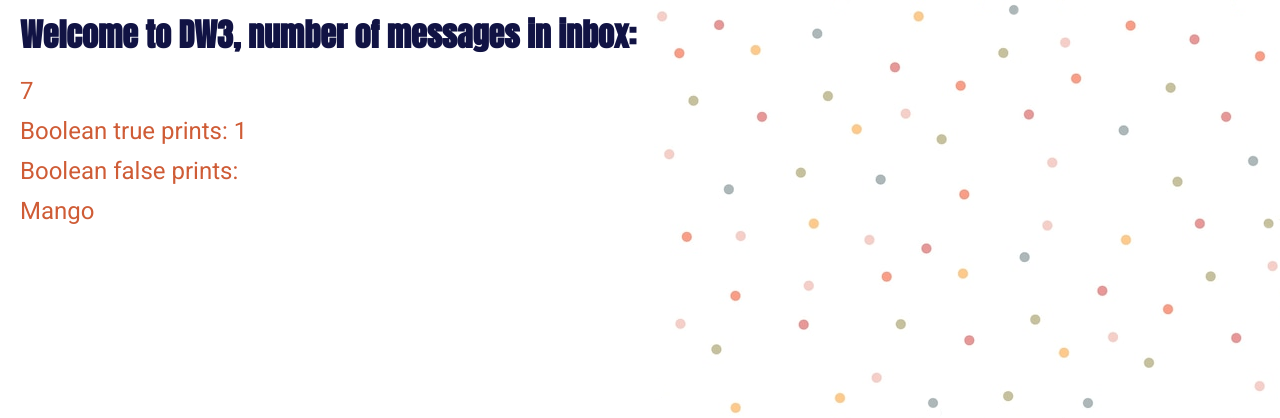
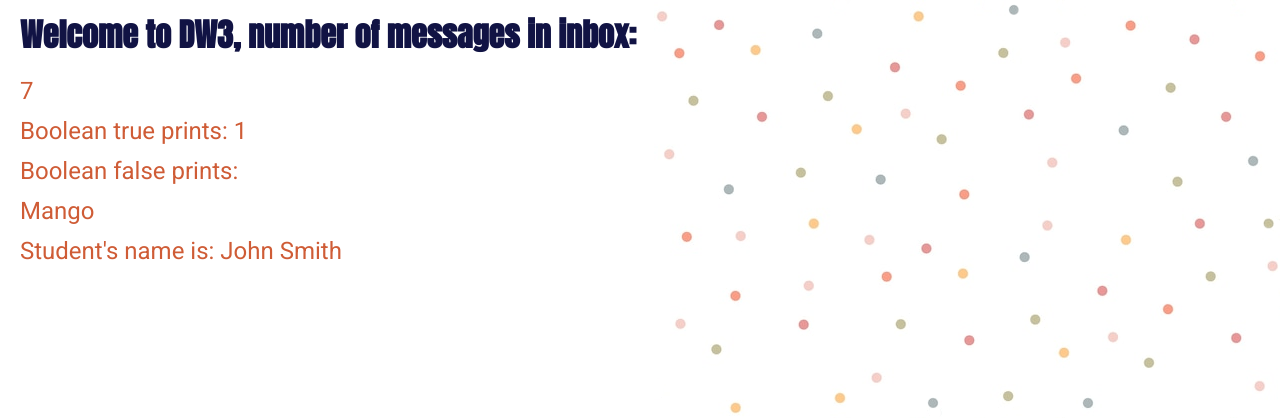
Before and after one commit to wdib/lasalle-dw3, a PHP site: page /hello-world.php in a window 1280 px wide. Shown: the top 418 px of the page. Run offline with PHP 8.4, Linux system fonts and the light colour scheme.

Commit message:
Added associative array that stores information about a student

```diff
--- a/hello-world.php
+++ b/hello-world.php
@@ -10,6 +10,11 @@
     'Mango',     // index: 3
     'Grapes',    // index: 4
     'Pineapple'  // index: 5
+  ];
+  $student = [
+    'name'    => 'John Smith',
+    'age'     => 21,
+    'program' => 'Computer Science'
   ];
 ?>
 <!DOCTYPE html>
@@ -26,5 +31,6 @@
   <p>Boolean true prints: <?php  echo $true_bool; ?></p>
   <p>Boolean false prints: <?php  echo $false_bool; ?></p>
   <p><?php echo $fruit_list[ 3 ]; ?></p>
+  <p>Student's name is: <?php echo $student[ 'name' ]; ?></p>
 </body>
 </html>
```
